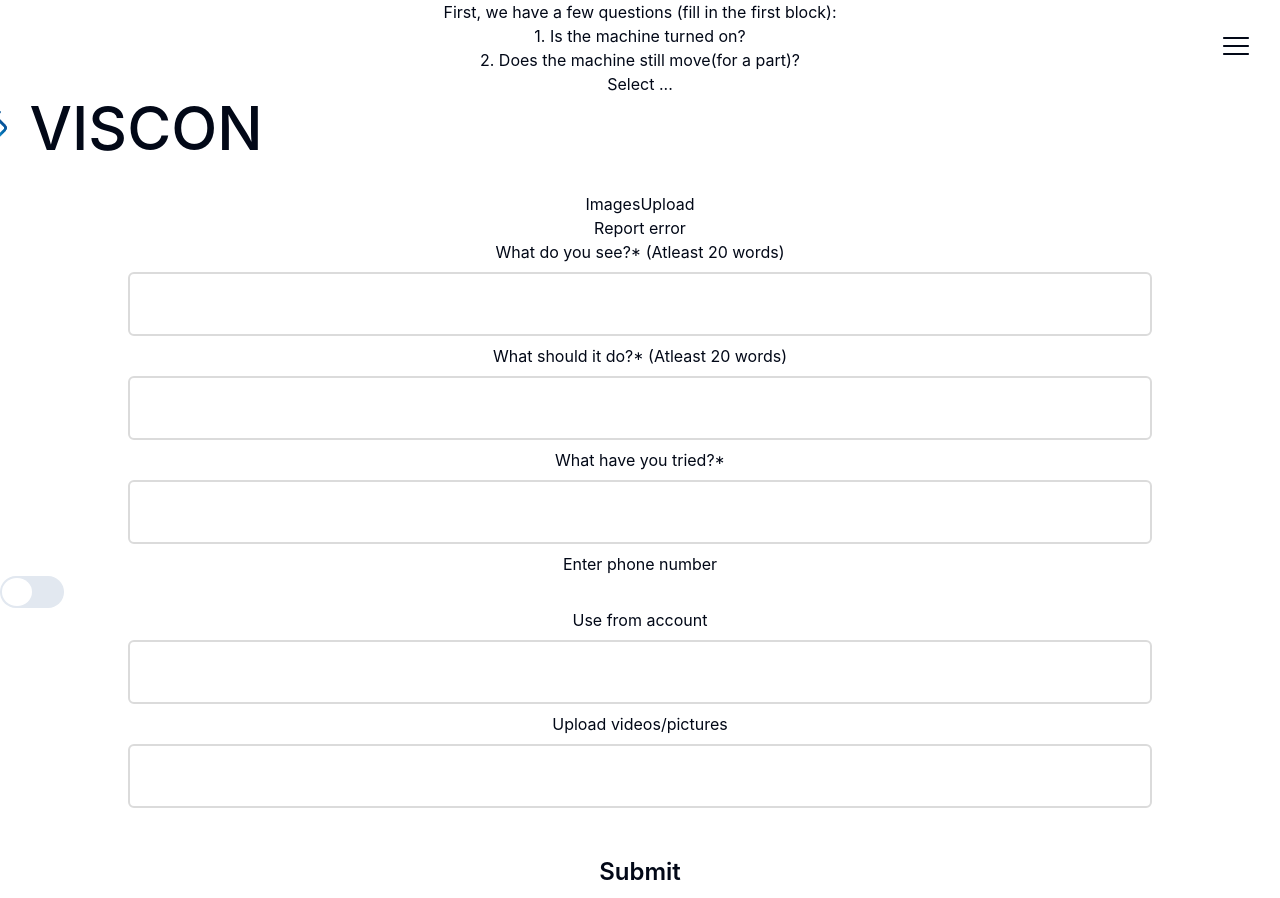
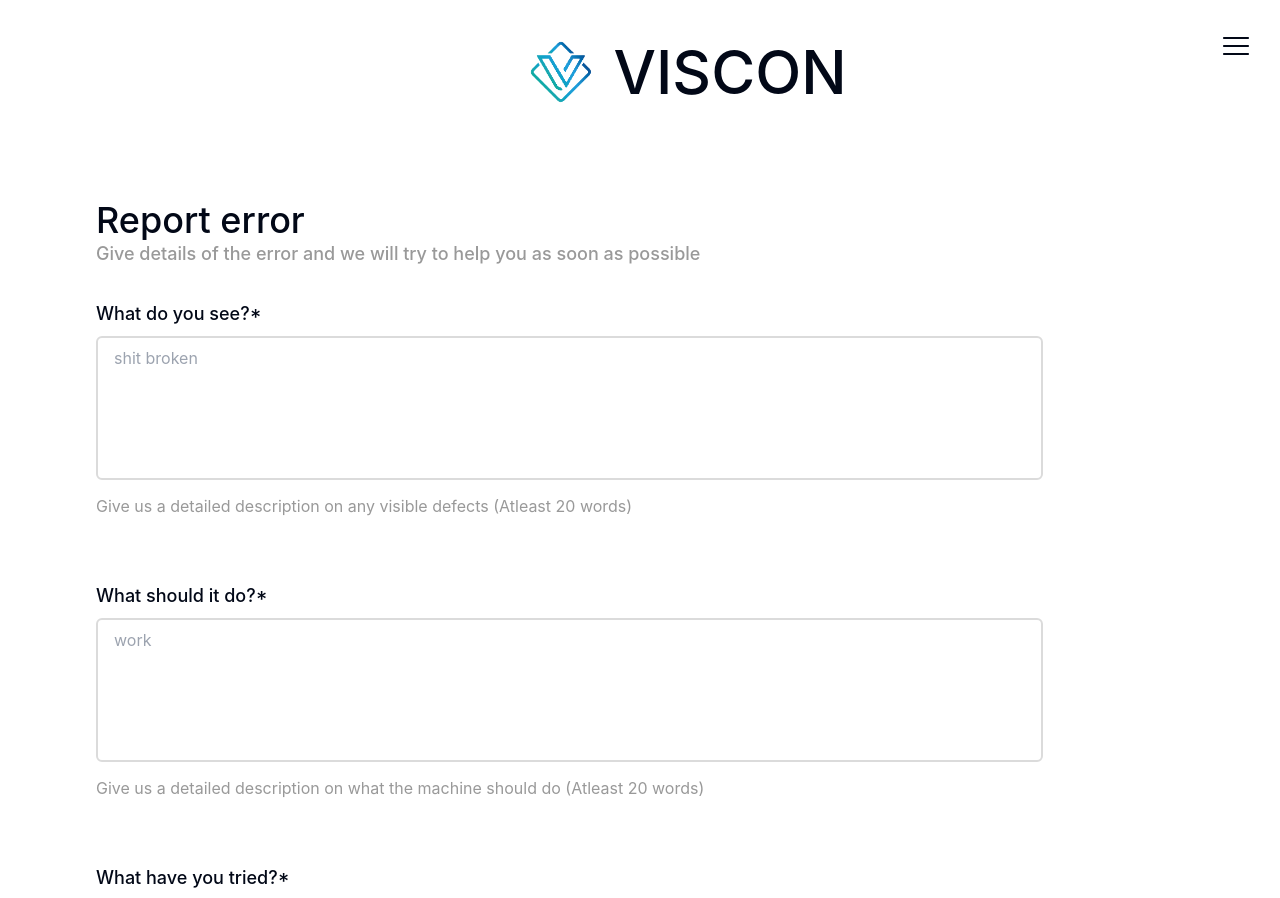
Before and after one commit to INF2A-Team-5/Project-C, a React (Vite) app in the folder frontend/: page /tickets in a window 1280 px wide. Shown: the top 898 px of the page. Built offline with nearby package versions, Linux system fonts and the light colour scheme.

Commit message:
conversion ticketpage

```diff
--- /dev/null
+++ b/frontend/src/components/foundations/textbox.tsx
@@ -0,0 +1,28 @@
+import React from "react";
+
+interface InputProps extends React.HTMLAttributes<HTMLTextAreaElement> {
+  hierarchy?: "md" | "lg";
+  rounded?: "none" | "slight" | "full";
+}
+
+const styles = {
+  hierarchy: {
+    md: "w-4/5 h-20",
+    lg: "w-4/5 h-36",
+  },
+  rounded: {
+    full: "rounded-full",
+    slight: "rounded-md",
+    none: "rounded-none",
+  },
+};
+function Textbox({ hierarchy = "md", rounded="slight",...props }: InputProps) {
+  let border = "px-4 py-2 my-2 border-2 border-grey-500 outline-none outline-4 outline-transparent focus:outline-primary-500 dark:border-secondary-700 resize-none overflow-auto custom-scrollbar";
+  return (
+    <textarea className={`${border} ${styles.rounded[rounded]} ${styles.hierarchy[hierarchy]}`} {...props}>
+
+    </textarea>
+  );
+}
+
+export default Textbox;
--- a/frontend/src/components/pages/tickets.tsx
+++ b/frontend/src/components/pages/tickets.tsx
@@ -12,6 +12,7 @@ import axios from 'axios';
 import IFile from "../../services/File";
 import DropDown from "../foundations/DropDown";
 import Settings from '../foundations/settings'
+import Textbox from '../foundations/textbox';
 
 // export interface Machine {
 //   MachineId: number; Name: string; Description: string; AccountId: number
@@ -315,15 +316,16 @@ function Tickets() {
     const machineSelection = (machine: string): void => {
       setSelectMachine(machine);
     };
+
   return (
 
-    <div>
-        <div className="announcement">
+    <div className='text-left pl-24'>
+        {/* <div className="announcement">
           <div>{"First, we have a few questions (fill in the first block):"}</div>
           <div>{"1. Is the machine turned on?"}</div>
           <div>{"2. Does the machine still move(for a part)?"}</div>
-        </div>
-        <button
+        </div> */}
+        {/* <button
           className={showDropDown ? "active" : undefined}
           onClick={(): void => toggleDropDown()}
           onBlur={(e: React.FocusEvent<HTMLButtonElement>): void =>
@@ -339,36 +341,49 @@ function Tickets() {
               machineSelection={machineSelection}
             />
           )}
-        </button>
+        </button> */}
               {/* <Button onClick={ChooseMachine}>choose machine</Button> */}
+      <div className='flex justify-center pb-16 pt-10'>
+        <Header></Header>
+      </div>
+      <Settings></Settings>
+      <div className='pb-8'>
+        <h1 className='text-4xl font-medium'>Report error</h1>
+        <p className='text-lg text-grey-900 font-medium'>Give details of the error and we will try to help you as soon as possible</p>
+      </div>
 
-      <div><Header></Header></div>
-      ImagesUpload
-      <div><label><h1>Report error</h1></label></div>
-          {/* <Button hierarchy='xl' intent="primary" onClick={myFunction} rounded="slight">Pop up<span className="popuptext" id="myPopup">Popup text...</span></Button> */}
+      <div className='pb-16'>
+        <h2 className='text-lg font-medium'>What do you see?*</h2>
+        <Textbox placeholder='shit broken' hierarchy='lg' onChange={e => setProblem(e.currentTarget.value)}></Textbox>
+        <p className='text-md text-grey-900 '>Give us a detailed description on any visible defects (Atleast 20 words)</p>
+      </div>
 
-          {/* <Block size = "xl" color = "gray"> <label><h2>What do you see?</h2></label></Block> */}
-        <h2>What do you see?* (Atleast 20 words)</h2>
-        <Input hierarchy='lg' onChange={e => setProblem(e.currentTarget.value)}/>
+      <div className='pb-16'>
+        <h2 className='text-lg font-medium'>What should it do?*</h2>
+        <Textbox placeholder='work' hierarchy='lg' onChange={e => setMustBeDoing(e.currentTarget.value)}></Textbox>
+        <p className='text-md text-grey-900 '>Give us a detailed description on what the machine should do (Atleast 20 words)</p>
+      </div>
 
-        <h2>What should it do?* (Atleast 20 words)</h2>
-        <Input hierarchy='lg'onChange={e => setMustBeDoing(e.currentTarget.value)}/>
+      <div className='pb-16'>
+        <h2 className='text-lg font-medium'>What have you tried?*</h2>
+        <Textbox placeholder='hit with hammer' hierarchy='lg' onChange={e => setHaveTried(e.currentTarget.value)}></Textbox>
+        <p className='text-md text-grey-900 '>Describe all things you have done to try fixing the machine</p>
+      </div>
 
-        <h2>What have you tried?*</h2>
-        <Input hierarchy='lg'onChange={e => setHaveTried(e.currentTarget.value)}/>
-
+      <div className='pb-16'>
         <h2>Enter phone number</h2>
         <div className="checkbox-wrapper-6">
-        <input className="tgl tgl-light" id="cb1-6" type="checkbox"/>
-        <label className="tgl-btn" htmlFor="cb1-6"></label><label>Use from account</label>
+          <input className="tgl tgl-light" id="cb1-6" type="checkbox"/>
+          <label className="tgl-btn" htmlFor="cb1-6"></label><label>Use from account</label>
         </div>
-        <Input hierarchy='lg' onChange={e => setPhonenumber(e.currentTarget.value)}/>
-
-          <h2>Upload videos/pictures</h2>
-          <Settings></Settings>
-          <Input hierarchy='lg' onChange={e => setPictures(e.currentTarget.value)}/><br></br><br></br>
-          <Button hierarchy='xl' intent="primary" onClick={handleSubmit} rounded="slight">Submit</Button>
+        <Input hierarchy='md' onChange={e => setPhonenumber(e.currentTarget.value)}/>
       </div>
+      <div className='pb-16'>
+        <h2>Upload videos/pictures</h2>
+        <Input hierarchy='lg' onChange={e => setPictures(e.currentTarget.value)}/><br></br><br></br>
+        <Button hierarchy='xl' type="primary" onClick={handleSubmit} rounded="slight">Submit</Button>
+      </div>
+    </div>
 
 
   )
--- a/frontend/src/styles/foundations.css
+++ b/frontend/src/styles/foundations.css
@@ -594,7 +594,6 @@ td.edit {
   justify-content: center;
   background-color: var(--background);
   box-shadow: 0 2px 10px var(--background);
-
 }
 
 .RightSlot {
--- a/frontend/src/styles/index.css
+++ b/frontend/src/styles/index.css
@@ -26,6 +26,7 @@
     --border: hsl(214.3 31.8% 91.4%);
     --input: hsl(214.3 31.8% 91.4%);
     --ring: hsl(221.2 83.2% 53.3%);
+    --scroll: hsl(215.4 16.3% 76.9%);
   }
 
   .dark {
@@ -51,6 +52,8 @@
     --border: hsl(217.2 32.6% 17.5%);
     --input: hsl(217.2 32.6% 17.5%);
     --ring: hsl(224.3 76.3% 48%);
+    --scroll: hsla(221, 91%, 45%, 0.4);
+
   }
 }
 *{
@@ -144,6 +147,23 @@ header nav {
   }
 }
 
+
+body::-webkit-scrollbar {
+  width: 12px; /* width of the entire scrollbar */
+}
+
+body::-webkit-scrollbar-thumb {
+  background-color: var(--scroll); /* thumb color */
+}
+
+.custom-scrollbar::-webkit-scrollbar {
+  width: 12px; /* width of the entire scrollbar */
+}
+
+.custom-scrollbar::-webkit-scrollbar-thumb {
+  background-color: var(--scroll); /* thumb color */
+}
+
 :root {
   font-family: Inter, system-ui, Avenir, Helvetica, Arial, sans-serif;
   line-height: 1.5;
```
